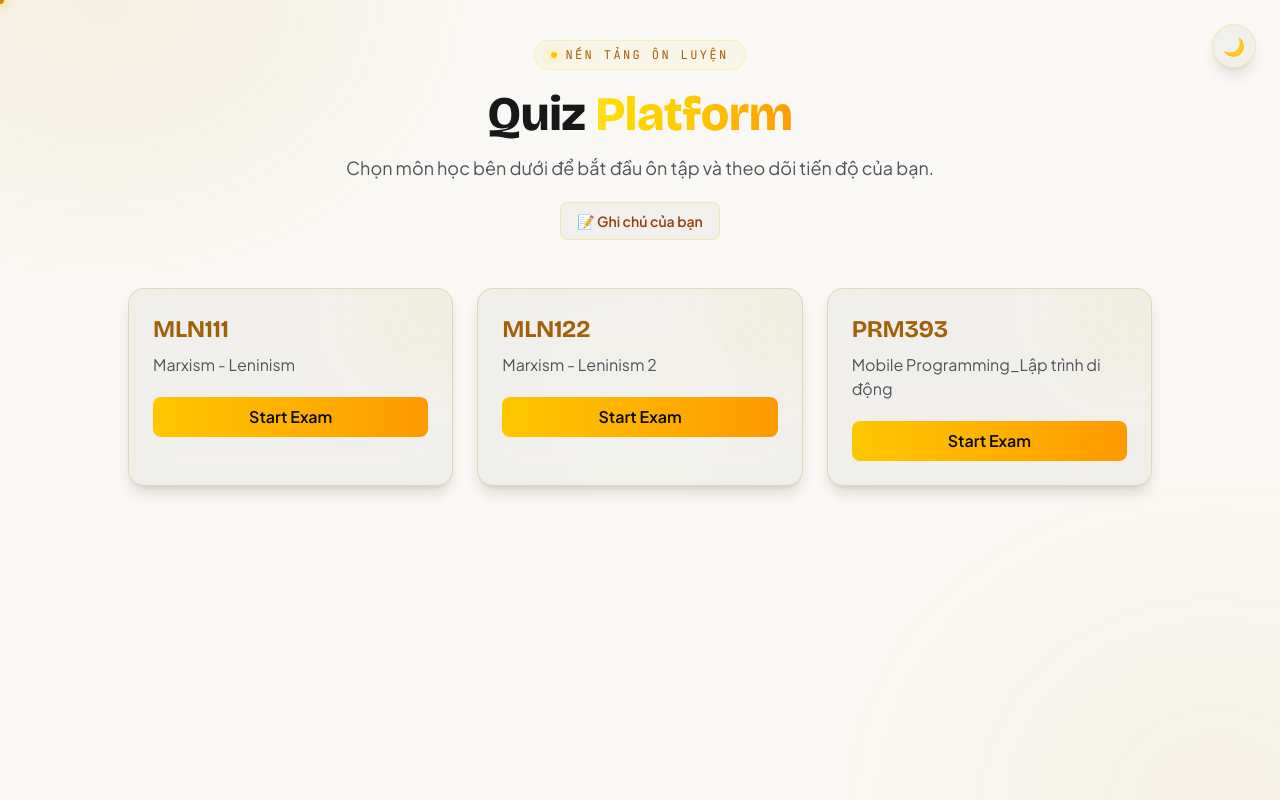
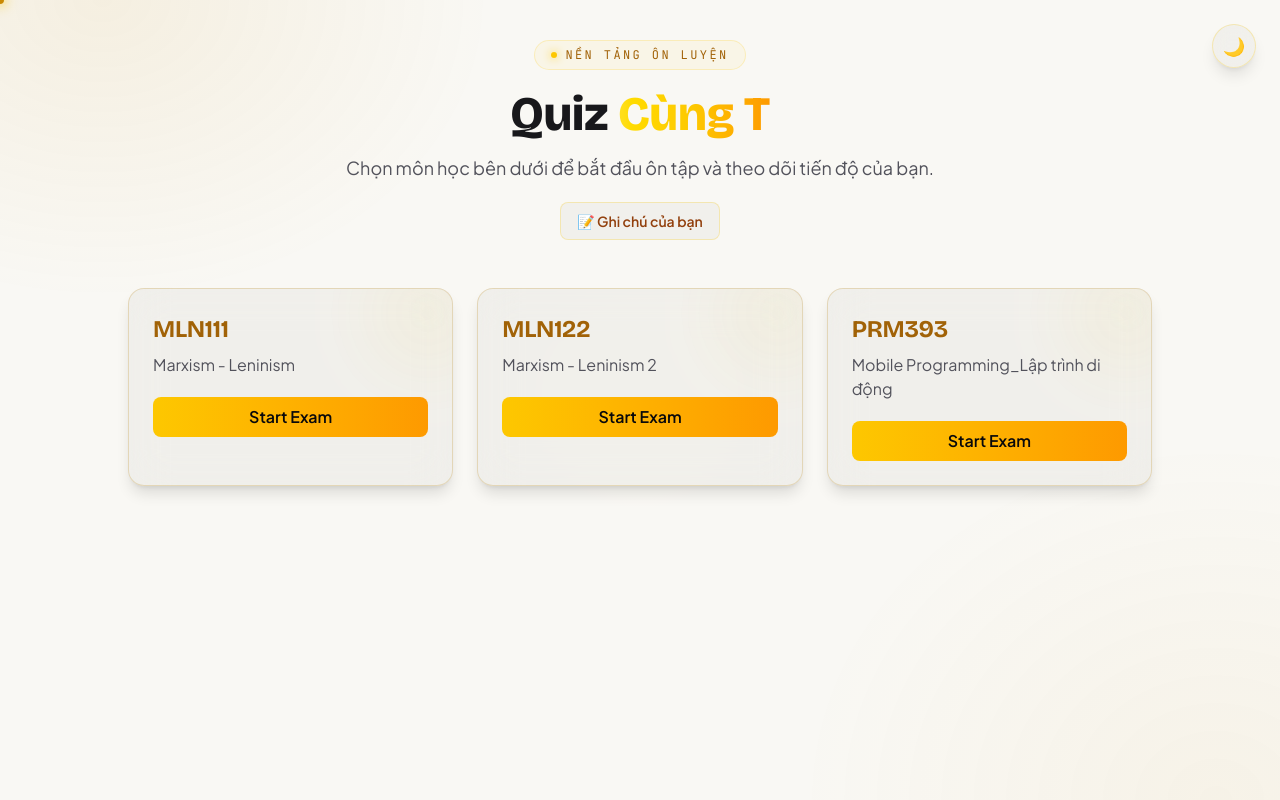
Before and after one commit to TruonTran/lean_quiz, a React (Vite) app: page / in a window 1280 px wide. Built offline with nearby package versions, Linux system fonts and the light colour scheme.

Commit message:
fix(ui): home

```diff
--- a/src/pages/HomePage.tsx
+++ b/src/pages/HomePage.tsx
@@ -19,7 +19,7 @@ export default function HomePage() {
           <h1 className="mt-5 text-4xl font-extrabold text-white sm:text-5xl">
             Quiz{" "}
             <span className="bg-gradient-to-r from-yellow-300 via-yellow-400 to-amber-500 bg-clip-text text-transparent">
-              Platform
+              Cùng T
             </span>
           </h1>
           <p className="mt-4 text-base text-zinc-400 sm:text-lg">
```
